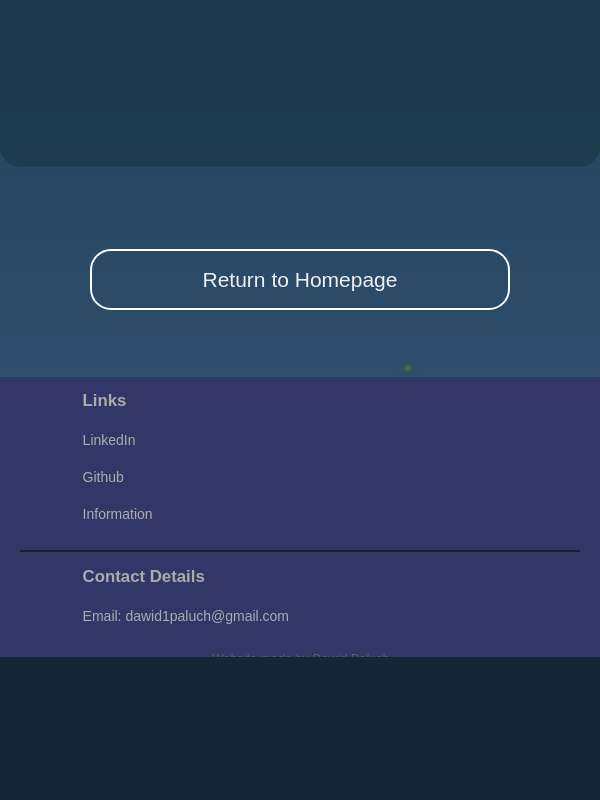
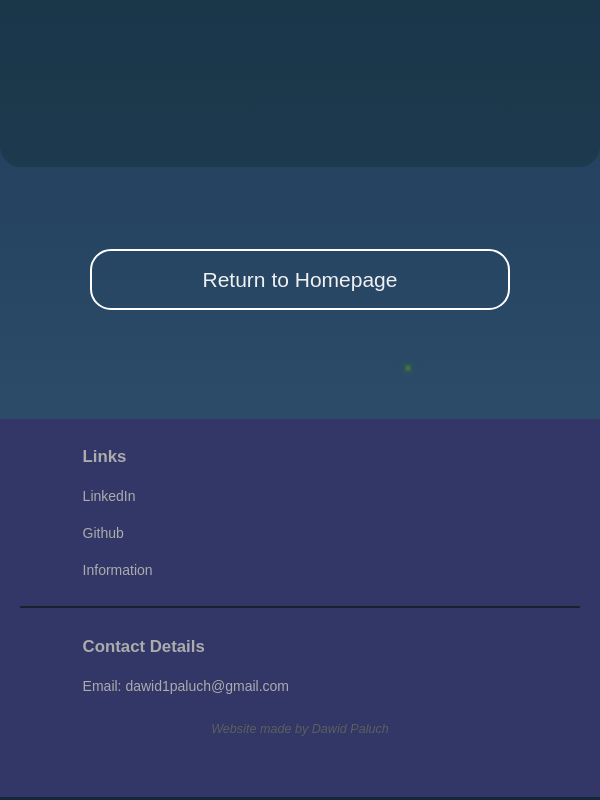
Before and after one commit to KashiCode/GCSE-Maths-Quiz, a React (Create React App) app: page /gcse-maths-quiz-website/information in a window 600 px wide. Shown: the part 2913-3713 px from the top of the page. Before the commit the page ends 3573 px from the top, so only its background shows below. Built offline with nearby package versions, Linux system fonts and the light colour scheme.

Commit message:
improvements to footer styling

```diff
--- a/src/css/footer.module.css
+++ b/src/css/footer.module.css
@@ -5,7 +5,7 @@
     position: absolute;
     bottom: 0;
     width: 100%;
-    height: 12em;
+    height: 14.5em;
     background-color: rgb(50, 55, 104);
     text-align: center;
     overflow-y: hidden;
@@ -30,6 +30,7 @@
     width: 100%;
     display: inline-block;
     padding-left: 5.5em;
+    margin-top: 1em;
 }
 
 .footerTitle{
@@ -81,7 +82,7 @@
 @media only screen and (max-width: 600px) {
     /*Size of footer improved*/
     .footer {
-        height: 20em;
+        height: 27em;
         padding: 0.4em;
     }
 
--- a/src/css/genericQuizInterface.module.css
+++ b/src/css/genericQuizInterface.module.css
@@ -8,7 +8,7 @@
     background: linear-gradient(180deg, rgba(11, 38, 51, 1) 0%, rgba(19, 39, 56, 1) 12%, rgba(26, 53, 82, 1) 71%, rgba(52, 87, 117, 1) 100%);
     position: absolute;
     width: 100%;
-    min-height: 70em;
+    min-height: 75em;
     height: 100vh;
     overflow-x: hidden;
     overflow-y: hidden;
@@ -417,7 +417,7 @@
     }
 
     .quizContainer{
-        width: 96%;
+        width: 94%;
         height: 60em;
     }
 
@@ -453,7 +453,7 @@
 @media (max-width: 600px) {
     /*Appropriate size of the overall page on smaller screens*/
     .background{
-        min-height: 90em;
+        min-height: 95em;
     }
 
     /*Changes to the title of the quiz*/
--- a/src/css/information.module.css
+++ b/src/css/information.module.css
@@ -7,7 +7,7 @@
     background: #0b2633;
     background: linear-gradient(180deg, rgba(11, 38, 51, 1) 0%, rgba(19, 39, 56, 1) 12%, rgba(26, 53, 82, 1) 71%, rgba(52, 87, 117, 1) 100%);
     width: 100%;
-    min-height: 195em;
+    min-height: 200em;
     height: 100vh;
     overflow-x: hidden;
     overflow-y: hidden;
@@ -178,7 +178,7 @@
 @media (max-width: 900px) {
     /*Size of background overall works better now*/
     .background{
-        min-height: 205em;
+        min-height: 215em;
     }
 
     /*Container for main menu is positioned mored appropriately now*/
@@ -216,7 +216,7 @@
 @media (max-width: 600px) {
     /*Size of background overall works better now*/
     .background{
-        min-height: 255em;
+        min-height: 265em;
     }
 
     /*Title appears better on smaller screens appropriately*/
```
